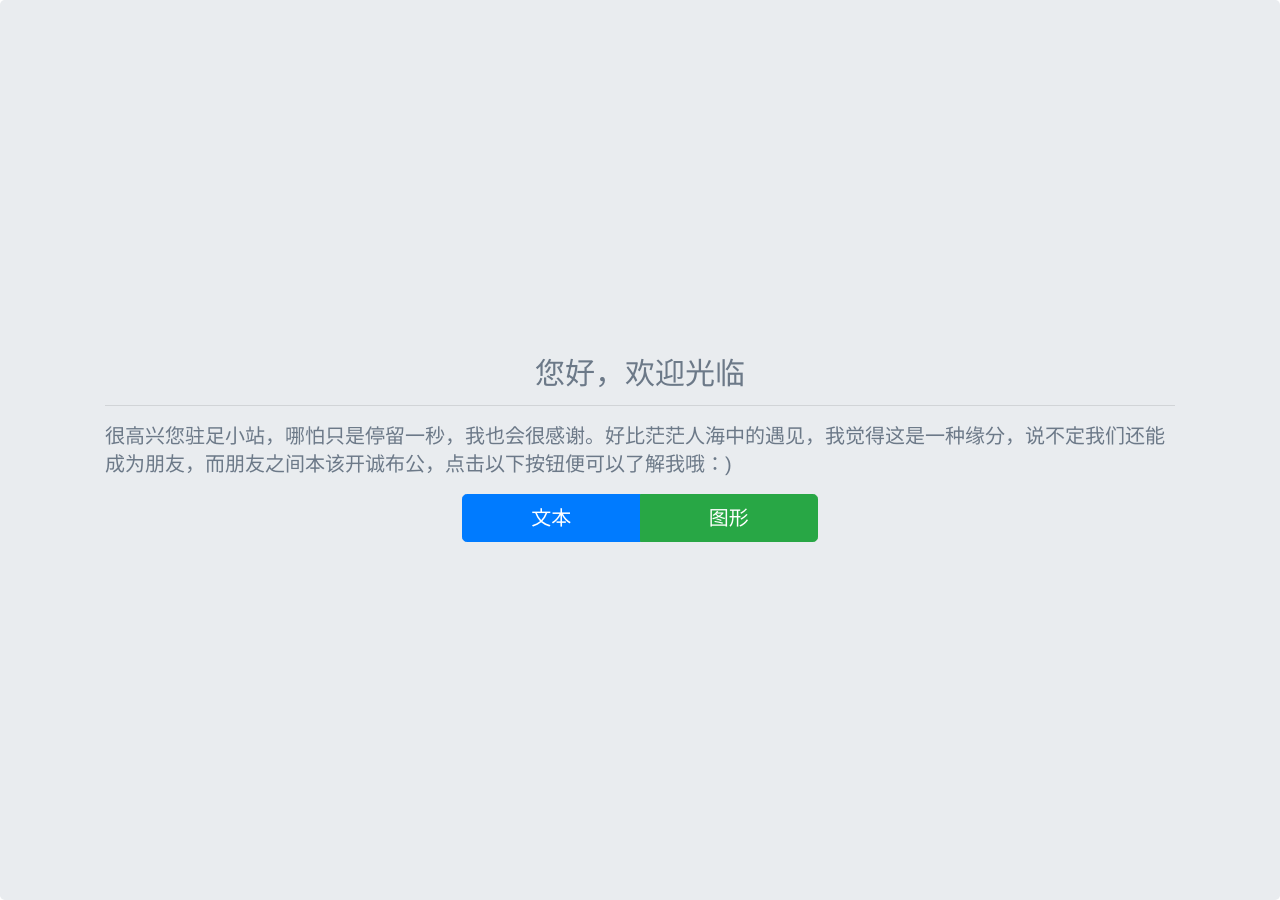
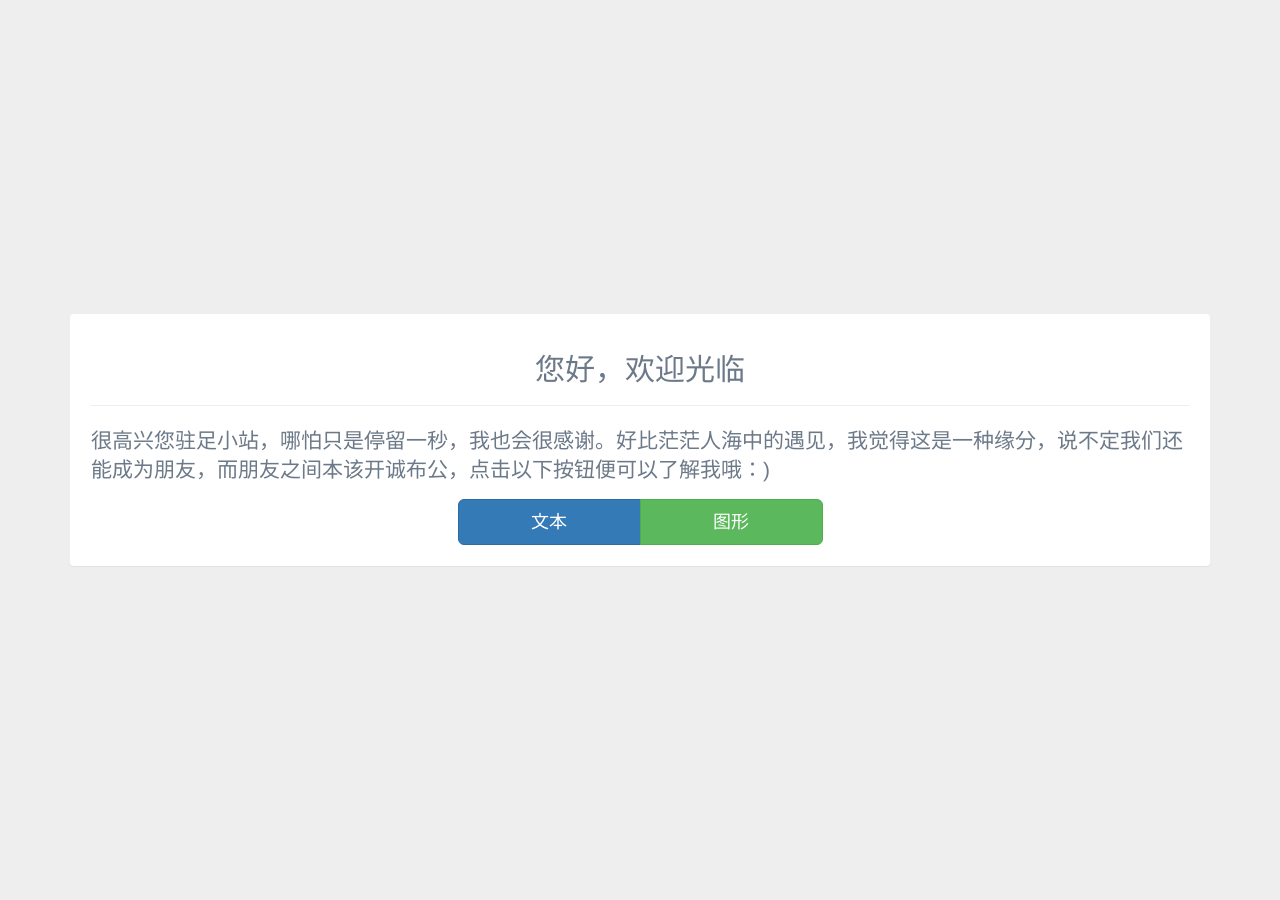
Before and after one commit to wantobe/wantobe.github.com, a Jekyll site: the page resume/index.html, which Jekyll copies as it is, in a window 1280 px wide. Built offline with Jekyll 4.4.1, drawn with Linux system fonts in a browser that asks for light colours.

Commit message:
Update index.html
set bootstrap css version 3.3.6

```diff
--- a/resume/index.html
+++ b/resume/index.html
@@ -1 +1 @@
-<!DOCTYPE html><html><head><meta charset=utf-8><meta name=viewport content="width=device-width,initial-scale=1"><title>cv</title><link rel=stylesheet href=//cdnjs.cloudflare.com/ajax/libs/bootstrap/4.6.1/css/bootstrap.min.css><link rel=apple-touch-icon sizes=144x144 href=static/favicons/apple-touch-icon-144x144.png><link rel=apple-touch-icon sizes=114x114 href=static/favicons/apple-touch-icon-114x114.png><link rel=apple-touch-icon sizes=72x72 href=static/favicons/apple-touch-icon-72x72.png><link rel=apple-touch-icon href=static/favicons/apple-touch-icon.png><link rel="shortcut icon" href=static/favicons/apple-touch-icon.png><script src=static/vr/js/krpano.js></script><link href=static/css/app.439121ef861f2da6b57f1d678cefdf4e.css rel=stylesheet></head><body><div id=app></div><script type=text/javascript src=static/js/manifest.710b556eb1483f6ea01d.js></script><script type=text/javascript src=static/js/vendor.b14c75bc5575713aebd0.js></script><script type=text/javascript src=static/js/app.345f16e5a7b3fd5ee26a.js></script></body></html>
+<!DOCTYPE html><html><head><meta charset=utf-8><meta name=viewport content="width=device-width,initial-scale=1"><title>cv</title><link rel=stylesheet href=//maxcdn.bootstrapcdn.com/bootstrap/3.3.6/css/bootstrap.min.css><link rel=apple-touch-icon sizes=144x144 href=static/favicons/apple-touch-icon-144x144.png><link rel=apple-touch-icon sizes=114x114 href=static/favicons/apple-touch-icon-114x114.png><link rel=apple-touch-icon sizes=72x72 href=static/favicons/apple-touch-icon-72x72.png><link rel=apple-touch-icon href=static/favicons/apple-touch-icon.png><link rel="shortcut icon" href=static/favicons/apple-touch-icon.png><script src=static/vr/js/krpano.js></script><link href=static/css/app.439121ef861f2da6b57f1d678cefdf4e.css rel=stylesheet></head><body><div id=app></div><script type=text/javascript src=static/js/manifest.710b556eb1483f6ea01d.js></script><script type=text/javascript src=static/js/vendor.b14c75bc5575713aebd0.js></script><script type=text/javascript src=static/js/app.345f16e5a7b3fd5ee26a.js></script></body></html>
```
